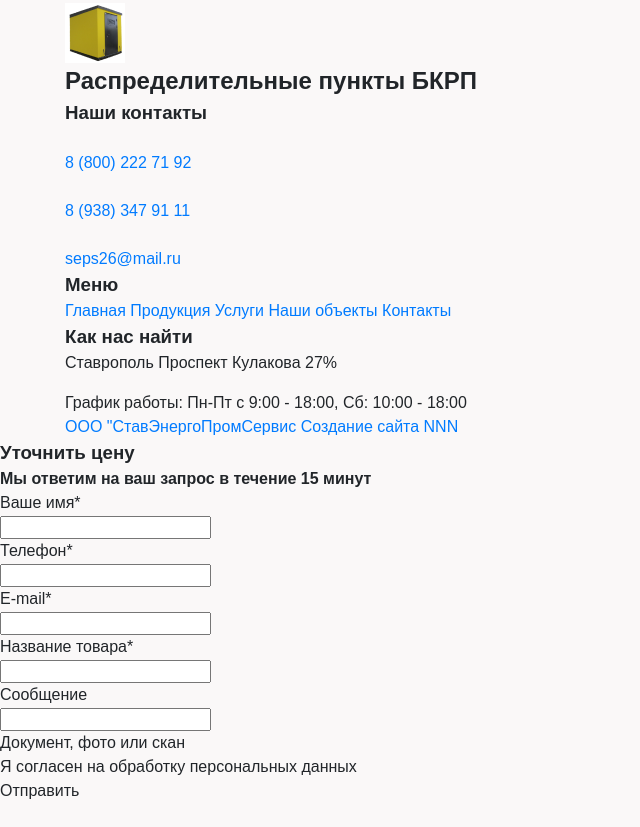
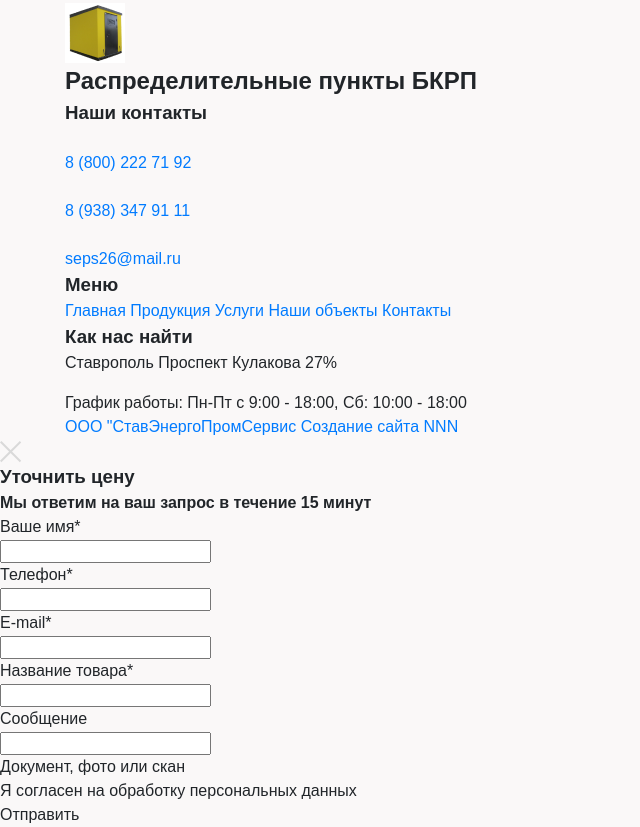
Before and after one commit to bloodmooner/seps26, a plain HTML site: page category.html in a window 1280 px wide. Shown: the part 1272-2099 px from the top of the page, without its empty margins (0-640 px from the left). Before the commit the page ends 2075 px from the top, so only its background shows below. Drawn offline with nearby package versions, Linux system fonts and the light colour scheme.

Commit message:
feat: add close btn to modal

```diff
--- a/category.html
+++ b/category.html
@@ -262,6 +262,9 @@
 
     <div class="application">
         <div class="application__wrapper">
+            <div class="application__">
+                <img class="application__close-icon" src="assets/svg/modal-close.svg" alt="modal-close" >
+            </div>
             <div class="application__content">
                 <h3 class="application__title">
                     Уточнить цену
@@ -311,6 +314,7 @@
         </div>
     </div>
 
+
   </footer>
 
 
```
Also changed, not shown: index.html (+4 -0 lines), product.html (+4 -0 lines), assets/svg/modal-close.svg (added).
